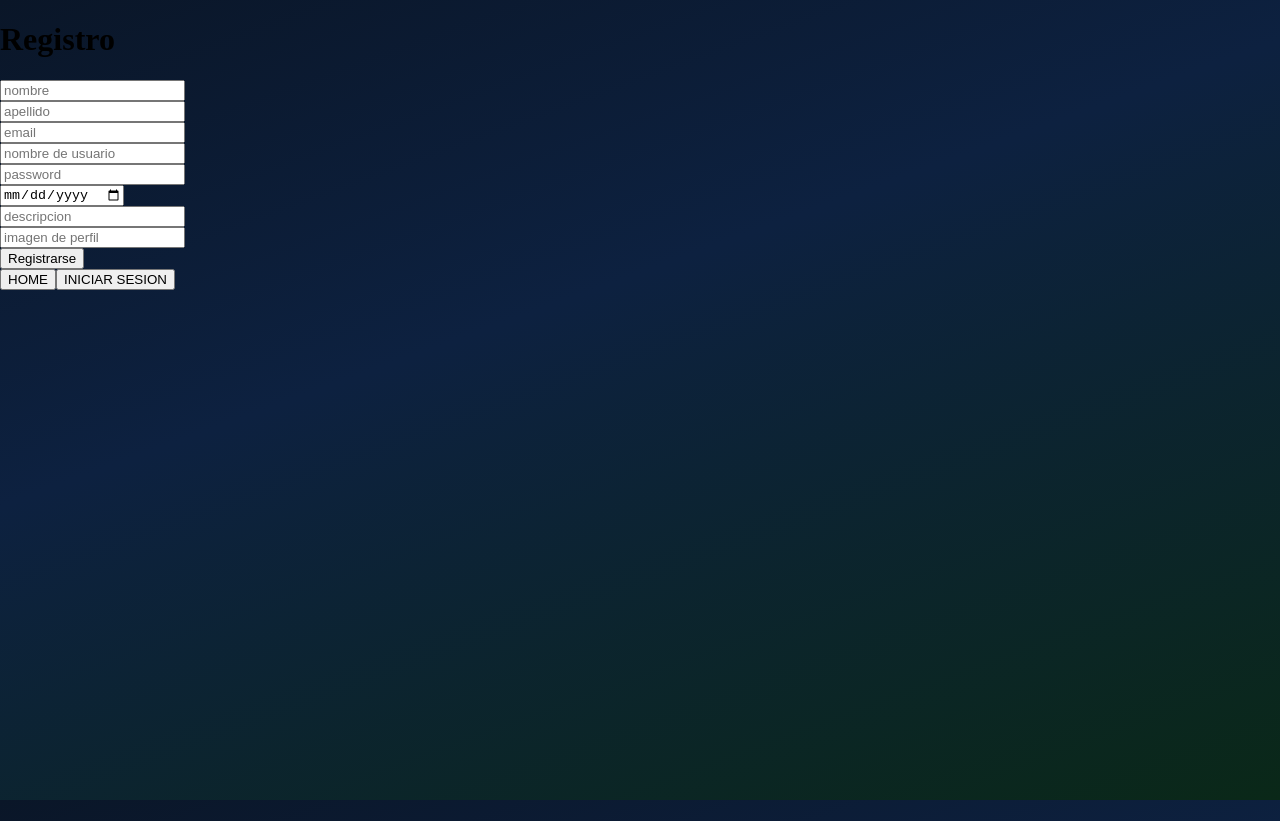
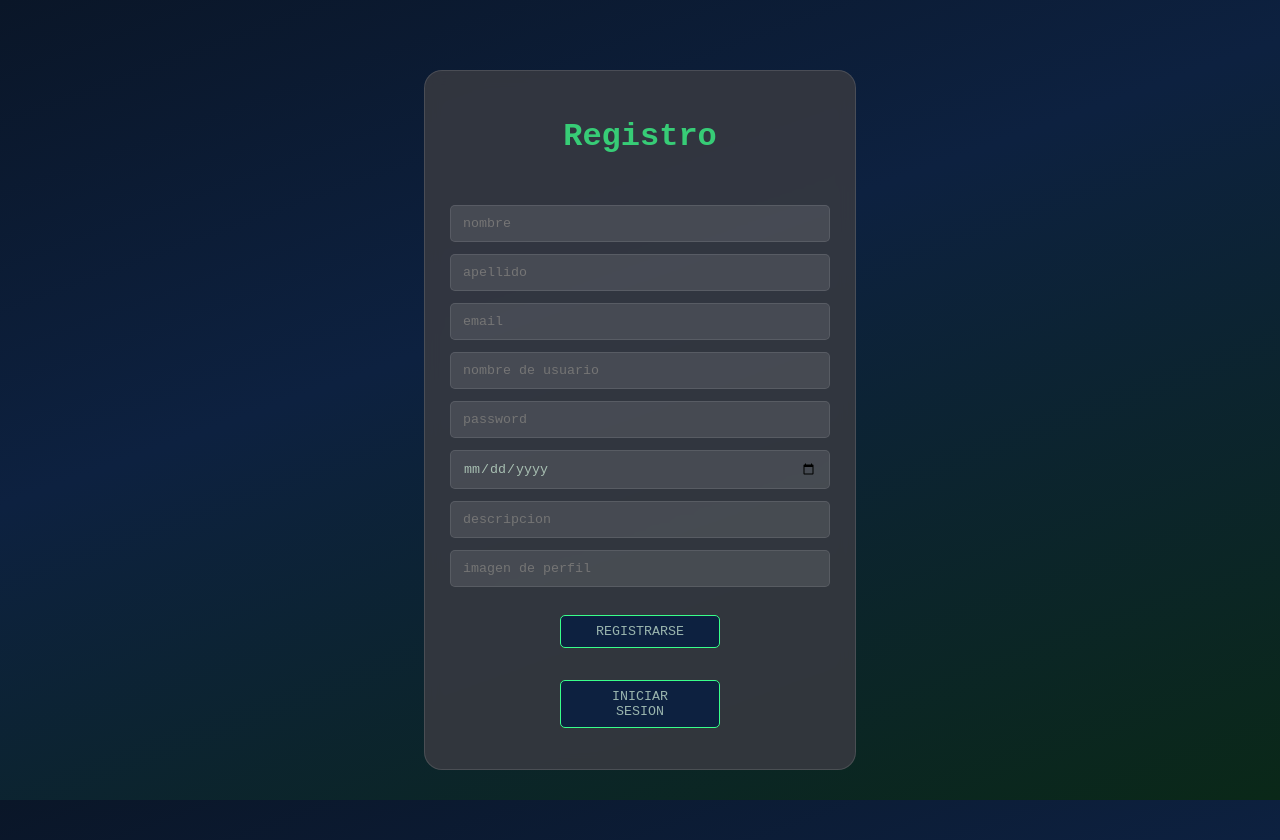
Before and after one commit to LeoPorcellatti/Leonardo-Porcellatti---TP2---PROG4-2026-C1, an Angular app in the folder client/: page /registro in a window 1280 px wide. Built offline with nearby package versions, Linux system fonts and the light colour scheme.

Commit message:
css registro y base publicaciones  agregado

```diff
--- a/client/src/app/pantallas/publicaciones/publicaciones.css
+++ b/client/src/app/pantallas/publicaciones/publicaciones.css
@@ -0,0 +1,52 @@
+.contenedorPublicaciones {
+  min-height: 100vh;
+  display: flex;
+  flex-direction: column;
+  justify-content: center;
+  align-items: center;
+  padding: 20px;
+  gap: 60px;
+  flex-wrap: wrap;
+}
+
+.publicacionesCard {
+  width: 380px;
+  background: rgba(57, 58, 65, 0.85);
+  border: 1px solid rgba(255, 255, 255, 0.12);
+  border-radius: 18px;
+  padding: 25px;
+  backdrop-filter: blur(8px);
+  text-align: center;
+}
+
+.titulo {
+  font-family: 'Share Tech Mono', monospace;
+  color: rgba(57, 255, 138, 0.75);
+  margin-bottom: 50px;
+}
+
+.accionesSecundarias {
+  display: flex;
+  justify-content: space-between;
+  margin-top: 15px;
+  gap: 15px;
+}
+
+.boton {
+  font-family: 'Share Tech Mono', monospace;
+  display: block;
+  margin: 16px auto;
+  padding: 8px 24px;
+  border: 1px solid rgb(57, 255, 138);
+  border-radius: 5px;
+  cursor: pointer;
+  transition: 0.2s;
+  background-color: #0d2140;
+  width: 160px;
+  color: rgba(200, 230, 210, 0.75);
+}
+
+.boton:hover {
+  background: #0a2818;
+  color: rgb(57, 255, 138);
+}
--- a/client/src/app/pantallas/publicaciones/publicaciones.html
+++ b/client/src/app/pantallas/publicaciones/publicaciones.html
@@ -1,4 +1,8 @@
-<h1>PUBLICACIONES TP 2</h1>
-
-<button class="botonesRutas" routerLink="mi-perfil">Mi Perfil</button>
-<button (click)="cerrarSesion()">Cerrar Sesion</button>
+<div class="contenedorPublicaciones">
+  <h1 class="titulo">BIENVENIDO A DEAD GAME EXPLORER</h1>
+  <div class="accionesSecundarias">
+    <button class="boton" routerLink="mi-perfil">Mi Perfil</button>
+    <button class="boton" (click)="cerrarSesion()">Cerrar Sesion</button>
+  </div>
+  <div class="publicacionesCard"></div>
+</div>
--- a/client/src/app/pantallas/registro/registro.css
+++ b/client/src/app/pantallas/registro/registro.css
@@ -0,0 +1,79 @@
+.contenedorRegistro {
+  min-height: 100vh;
+  display: flex;
+  flex-direction: column;
+  justify-content: center;
+  align-items: center;
+  padding: 20px;
+  gap: 60px;
+  flex-wrap: wrap;
+}
+
+.registroCard {
+  width: 380px;
+  background: rgba(57, 58, 65, 0.85);
+  border: 1px solid rgba(255, 255, 255, 0.12);
+  border-radius: 18px;
+  padding: 25px;
+  backdrop-filter: blur(8px);
+  text-align: center;
+}
+
+.titulo {
+  font-family: 'Share Tech Mono', monospace;
+  color: rgba(57, 255, 138, 0.75);
+  margin-bottom: 50px;
+}
+
+.campo input {
+  font-family: 'Share Tech Mono', monospace;
+  width: 100%;
+  padding: 10px 12px;
+  border-radius: 5px;
+  outline: none;
+  background: rgba(255, 255, 255, 0.1);
+  color: rgba(200, 230, 210, 0.75);
+  border: 1px solid rgba(255, 255, 255, 0.1);
+  margin-bottom: 12px;
+  box-sizing: border-box;
+}
+
+.campo input:focus {
+  background: rgba(11, 32, 33, 0.35);
+}
+
+.small-error {
+  color: rgb(57, 255, 138);
+  font-family: 'Share Tech Mono', monospace;
+  font-size: 12px;
+  margin-top: 4px;
+  display: block;
+  text-align: left;
+  margin-bottom: 2px;
+}
+
+.accionesSecundarias {
+  display: flex;
+  justify-content: space-between;
+  margin-top: 15px;
+  gap: 15px;
+}
+
+.boton {
+  font-family: 'Share Tech Mono', monospace;
+  display: block;
+  margin: 16px auto;
+  padding: 8px 24px;
+  border: 1px solid rgb(57, 255, 138);
+  border-radius: 5px;
+  cursor: pointer;
+  transition: 0.2s;
+  background-color: #0d2140;
+  width: 160px;
+  color: rgba(200, 230, 210, 0.75);
+}
+
+.boton:hover {
+  background: #0a2818;
+  color: rgb(57, 255, 138);
+}
--- a/client/src/app/pantallas/registro/registro.html
+++ b/client/src/app/pantallas/registro/registro.html
@@ -1,5 +1,5 @@
-<div class="contenedorLogin">
-  <div class="loginCard">
+<div class="contenedorRegistro">
+  <div class="registroCard">
     <h1 class="titulo">Registro</h1>
     <form class="formulario" [formGroup]="formulario">
       <div class="campo">
@@ -124,11 +124,10 @@
           )
         "
       >
-        Registrarse
+        REGISTRARSE
       </button>
     </form>
     <div class="accionesSecundarias">
-      <button class="boton" routerLink="/">HOME</button>
       <button class="boton" routerLink="/login">INICIAR SESION</button>
     </div>
   </div>
```
